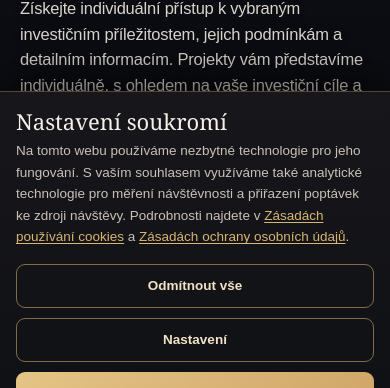
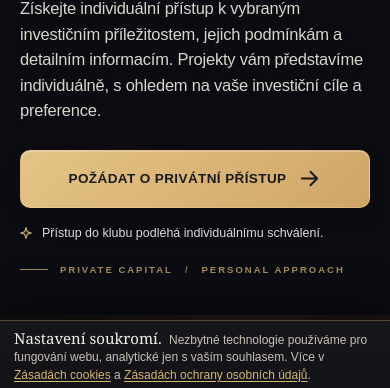
Before and after one commit to Escobarinc/investors-klub-nad-5m, a plain HTML site: page index.html in a window 390 px wide. Shown: the part 404-792 px from the top of the page. Drawn offline with Linux system fonts and the light colour scheme.

Commit message:
Cookie lišta zmenšená zhruba o polovinu (text a tlačítka v jednom řádku, stejně velká tlačítka)
Co-Authored-By: Claude Opus 5.5 <noreply@anthropic.com>

```diff
--- a/cookies.js
+++ b/cookies.js
@@ -43,12 +43,12 @@
     ? `<table class="ck-tech"><thead><tr><th>Název</th><th>Poskytovatel</th><th>Účel</th><th>Doba platnosti</th></tr></thead><tbody>${list.map((r) => `<tr>${r.map((v) => `<td>${v}</td>`).join('')}</tr>`).join('')}</tbody></table>`
     : '<p class="ck-none">Na webu zatím nepoužíváme žádnou technologii této kategorie.</p>';
   const cat = (id, title, text) => `<div class="ck-cat"><div class="ck-cat-head">${id === 'nezbytne' ? '<span class="ck-always">Vždy aktivní</span>' : `<label class="ck-switch"><input type="checkbox" data-ck="${id}"><i aria-hidden="true"></i><span class="sr-only">Povolit: ${title}</span></label>`}<div><b>${title}</b><small>${text}</small></div></div><details class="ck-details"><summary>Seznam technologií</summary>${rows(INVENTAR[id])}</details></div>`;
-  const LINKS = '<a href="zasady-cookies.html">Zásadách používání cookies</a> a <a href="zasady-ochrany-osobnich-udaju.html">Zásadách ochrany osobních údajů</a>';
+  const LINKS = '<a href="zasady-cookies.html">Zásadách cookies</a> a <a href="zasady-ochrany-osobnich-udaju.html">Zásadách ochrany osobních údajů</a>';
 
   const bar = document.createElement('section');
   bar.className = 'ck-bar'; bar.hidden = true; bar.setAttribute('role', 'dialog'); bar.setAttribute('aria-labelledby', 'ck-title');
   bar.innerHTML = `<div class="ck-inner">
-  <div class="ck-l1"><h2 id="ck-title">Nastavení soukromí</h2><p>Na tomto webu používáme nezbytné technologie pro jeho fungování. S vaším souhlasem využíváme také analytické technologie pro měření návštěvnosti a přiřazení poptávek ke zdroji návštěvy. Podrobnosti najdete v ${LINKS}.</p></div>
+  <div class="ck-l1"><p><b id="ck-title">Nastavení soukromí.</b> Nezbytné technologie používáme pro fungování webu, analytické jen s vaším souhlasem. Více v ${LINKS}.</p></div>
   <div class="ck-l2" hidden><div class="ck-grid">${cat('nezbytne', 'Nezbytné', 'Základní funkčnost, přihlášení člena, uložení dotazníku a volby souhlasu. Bez souhlasu, jen v nezbytném rozsahu.')}${cat('analyticke', 'Analytické', 'Statistiky návštěvnosti, používání stránek a zdroj poptávek. Pouze se souhlasem.')}${cat('marketingove', 'Marketingové', 'Měření účinnosti reklam a přiřazení konverzí. Pouze se souhlasem.')}</div><p class="ck-docs">Podrobnosti v ${LINKS}.</p></div>
   <div class="ck-actions"><button type="button" class="ck-btn" data-ck-act="none">Odmítnout vše</button><button type="button" class="ck-btn" data-ck-act="settings">Nastavení</button><button type="button" class="ck-btn" data-ck-act="save" hidden>Uložit nastavení</button><button type="button" class="ck-btn ck-btn-gold" data-ck-act="all">Přijmout vše</button></div>
   <button type="button" class="ck-handle" aria-label="Skrýt nastavení soukromí" hidden></button></div>`;
--- a/index.html
+++ b/index.html
@@ -7,11 +7,11 @@
   <meta name="description" content="Private Capital Circle — privátní investiční klub od 5 mil. Kč. Individuální přístup k vybraným investičním příležitostem.">
   <meta name="theme-color" content="#0c0d12">
   <title>Private Capital Circle — Privátní investiční klub od 5 mil. Kč</title>
-  <link rel="stylesheet" href="styles.css?v=20261124c">
+  <link rel="stylesheet" href="styles.css?v=20261124e">
   <script src="crm.js?v=3" defer></script>
   <script src="script.js?v=20261123g" defer></script>
   <link rel="icon" href="assets/logo/lev.png" type="image/png">
-  <script src="cookies.js?v=2" defer></script>
+  <script src="cookies.js?v=3" defer></script>
 </head>
 <body class="access-locked">
   <a class="skip-link" href="#hero">Přejít k obsahu</a>
--- a/styles.css
+++ b/styles.css
@@ -756,3 +756,23 @@ header.site-header .brand { align-self: flex-start; margin-top: 19px; }
 .legal ul { padding-left: 20px; }
 @media (max-width: 900px) { .ck-grid { grid-template-columns: 1fr; } }
 @media (max-width: 700px) { .ck-inner { padding: 16px 16px 24px; } .ck-actions { flex-direction: column; } .ck-btn { width: 100%; } .ck-tech { font-size: 11.5px; } }
+
+/* Cookie lišta zmenšená zhruba o polovinu: na PC text a tlačítka v jednom řádku */
+.ck-inner { display: flex; flex-wrap: wrap; align-items: center; gap: 10px 20px; padding: 10px 24px 12px; }
+.ck-l1 { flex: 1 1 420px; min-width: 0; }
+.ck-l1 p { font-size: 12.5px; line-height: 1.45; }
+.ck-l1 b { font: 400 15px/1 var(--font-serif); color: #f4efe9; margin-right: 4px; }
+.ck-l2 { flex: 1 1 100%; order: 2; margin-top: 4px; padding-top: 10px; }
+.ck-actions { order: 3; flex: none; margin-top: 0; gap: 8px; }
+.ck-l1 + .ck-l2[hidden] + .ck-actions { order: 1; }
+.ck-btn { min-width: 112px; height: 34px; padding: 0 14px; font-size: 12.5px; border-radius: 8px; }
+.ck-cat { padding: 10px 12px; }
+.ck-handle { bottom: 4px; height: 4px; }
+@media (max-width: 700px) {
+  .ck-inner { padding: 10px 14px 12px; gap: 8px; }
+  .ck-l1 { flex-basis: 100%; }
+  .ck-l1 p { font-size: 12px; }
+  .ck-actions { flex-direction: row; width: 100%; }
+  .ck-btn { flex: 1 1 0; width: auto; min-width: 0; height: 36px; padding: 0 8px; font-size: 12px; }
+}
+@media (min-width: 701px) { .ck-actions .ck-btn { width: 128px; min-width: 0; padding: 0 8px; } }
```
Also changed, not shown: dotaznik.html (+2 -2 lines), kontakt.html (+2 -2 lines), podminky-pouzivani.html (+2 -2 lines), profil.html (+2 -2 lines), zasady-cookies.html (+2 -2 lines), zasady-ochrany-osobnich-udaju.html (+2 -2 lines).
